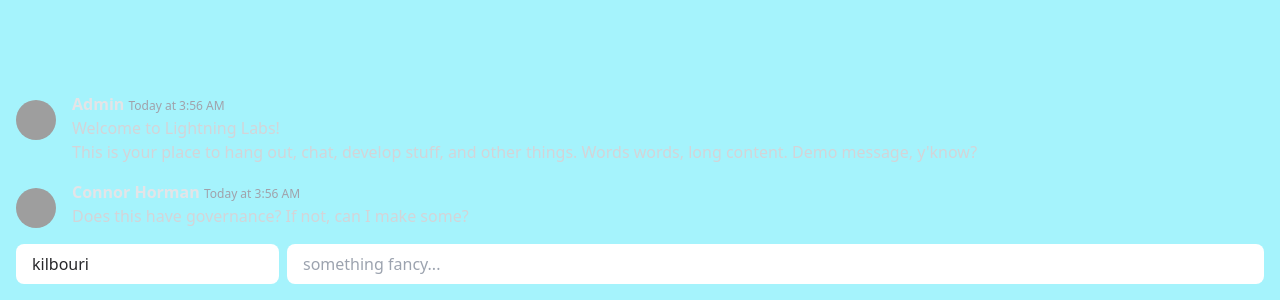
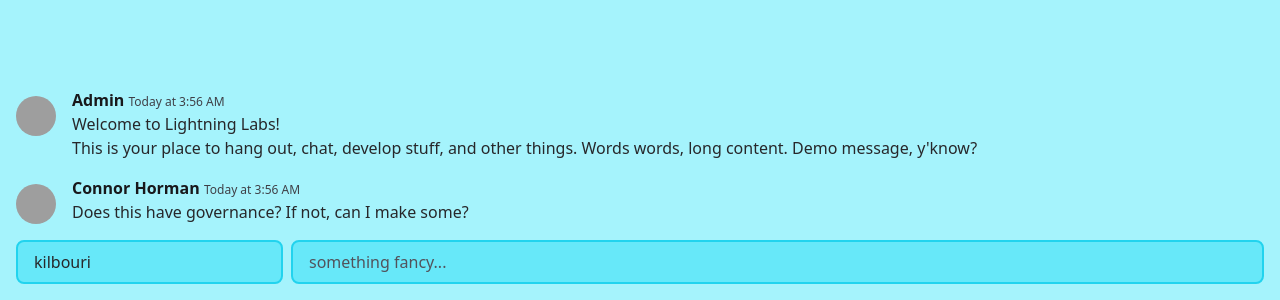
Before and after one commit to LightningCreations/LightningLabsClient, a Svelte app: page / in a window 1280 px wide. Shown: the part 500-800 px from the top of the page. Built offline with nearby package versions, Linux system fonts and the light colour scheme; grey boxes are pictures that could not be loaded.

Commit message:
Dark and light theme support
Implemented dark and light themes for the chat demo.

```diff
--- a/index.html
+++ b/index.html
@@ -1,11 +1,11 @@
 <!doctype html>
-<html lang="en" class="h-full w-full">
+<html lang="en" class="w-full h-full">
   <head>
     <meta charset="UTF-8" />
     <meta name="viewport" content="width=device-width, initial-scale=1.0" />
     <title>Lightning Labs</title>
   </head>
-  <body class="h-full w-full bg-cyan-200 dark:bg-cyan-950 text-cyan-950 dark:text-cyan-50">
+  <body class="w-full h-full bg-cyan-200 dark:bg-cyan-950 text-cyan-950 dark:text-cyan-50">
     <div id="app" style="display: contents"></div>
     <script type="module" src="/src/main.ts"></script>
   </body>
--- a/src/components/MessageGroup.svelte
+++ b/src/components/MessageGroup.svelte
@@ -17,8 +17,8 @@
 
   <div class="inline-block">
     <p>
-      <span class="font-semibold text-zinc-200">{firstMessage.author}</span>
-      <span class="text-xs text-zinc-400">{moment(firstMessage.createdAt).calendar()}</span>
+      <span class="font-semibold text-zinc-900 dark:text-zinc-200">{firstMessage.author}</span>
+      <span class="text-xs text-zinc-700 dark:text-zinc-400">{moment(firstMessage.createdAt).calendar()}</span>
       <!--
         Note: the above mechanism for displaying the timestamp works, but it has one fatal
         flaw: if no messages are received for a long enough time, e.g. a day, it will become
@@ -29,7 +29,7 @@
     </p>
 
     {#each messageContents as messageContent}
-      <p class="text-base text-zinc-300">{messageContent}</p>
+      <p class="text-base text-zinc-800 dark:text-zinc-300">{messageContent}</p>
     {/each}
   </div>
 </div>
--- a/src/components/TextChat.svelte
+++ b/src/components/TextChat.svelte
@@ -55,7 +55,7 @@
       type="text"
       name="username"
       id="usernameInput"
-      class="p-4 py-2 rounded-lg text-zinc-800"
+      class="p-4 py-2 border-2 rounded-lg outline-none bg-cyan-300 dark:bg-cyan-800 text-zinc-800 dark:text-zinc-200 placeholder:text-zinc-600 dark:placeholder:text-zinc-300 border-cyan-400 focus:border-cyan-600 dark:border-cyan-600 dark:focus:border-cyan-400"
       placeholder="username"
       bind:value={username} />
 
@@ -75,7 +75,7 @@
       type="text"
       name="message"
       id="messageInput"
-      class="w-full p-4 py-2 rounded-lg text-zinc-800"
+      class="w-full p-4 py-2 border-2 rounded-lg outline-none bg-cyan-300 dark:bg-cyan-800 text-zinc-800 dark:text-zinc-200 placeholder:text-zinc-600 dark:placeholder:text-zinc-300 border-cyan-400 focus:border-cyan-600 dark:border-cyan-600 dark:focus:border-cyan-400"
       placeholder={`something ${placeholders[placeholderIndex]}...`}
       bind:value={message} />
 
```
